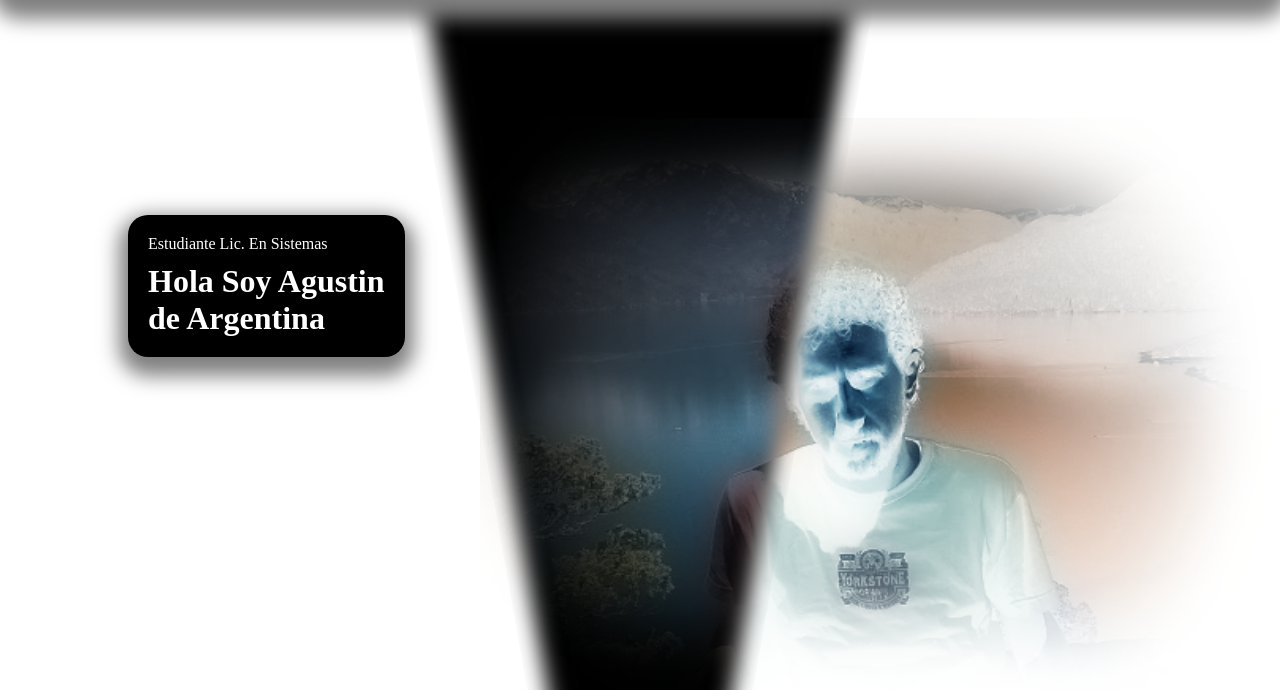
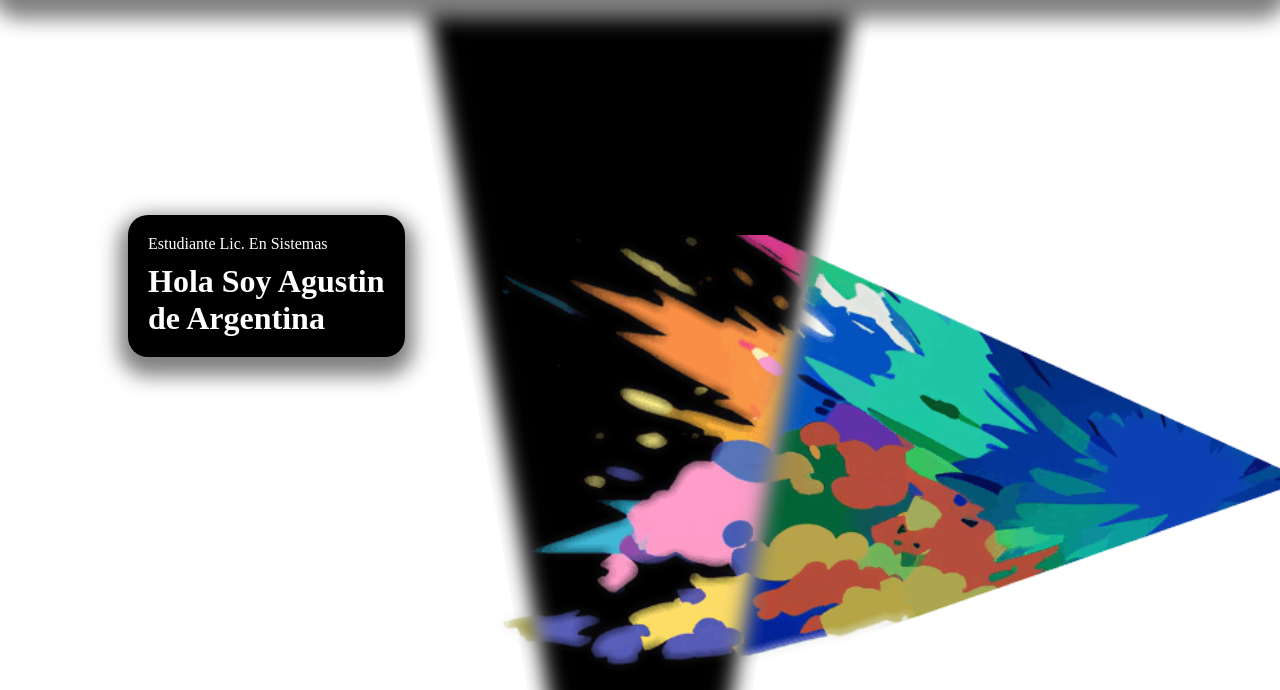
Before and after one commit to quemerotw/Portfolio, a plain HTML site: page index.html in a window 1280 px wide. Shown: the part 110-800 px from the top of the page. Drawn offline with Linux system fonts and the light colour scheme; a web font is replaced by a local one.

Commit message:
backgroumds

```diff
--- a/style.css
+++ b/style.css
@@ -100,7 +100,7 @@ body{
 #header{
     width: 100%;
     height: 100vh;
-    background-image: url(Portfolio/img/background.png);
+    background-image: url(img/back1.png);
     background-repeat: no-repeat;
     background-position: right;
     background-clip: content-box;
```
